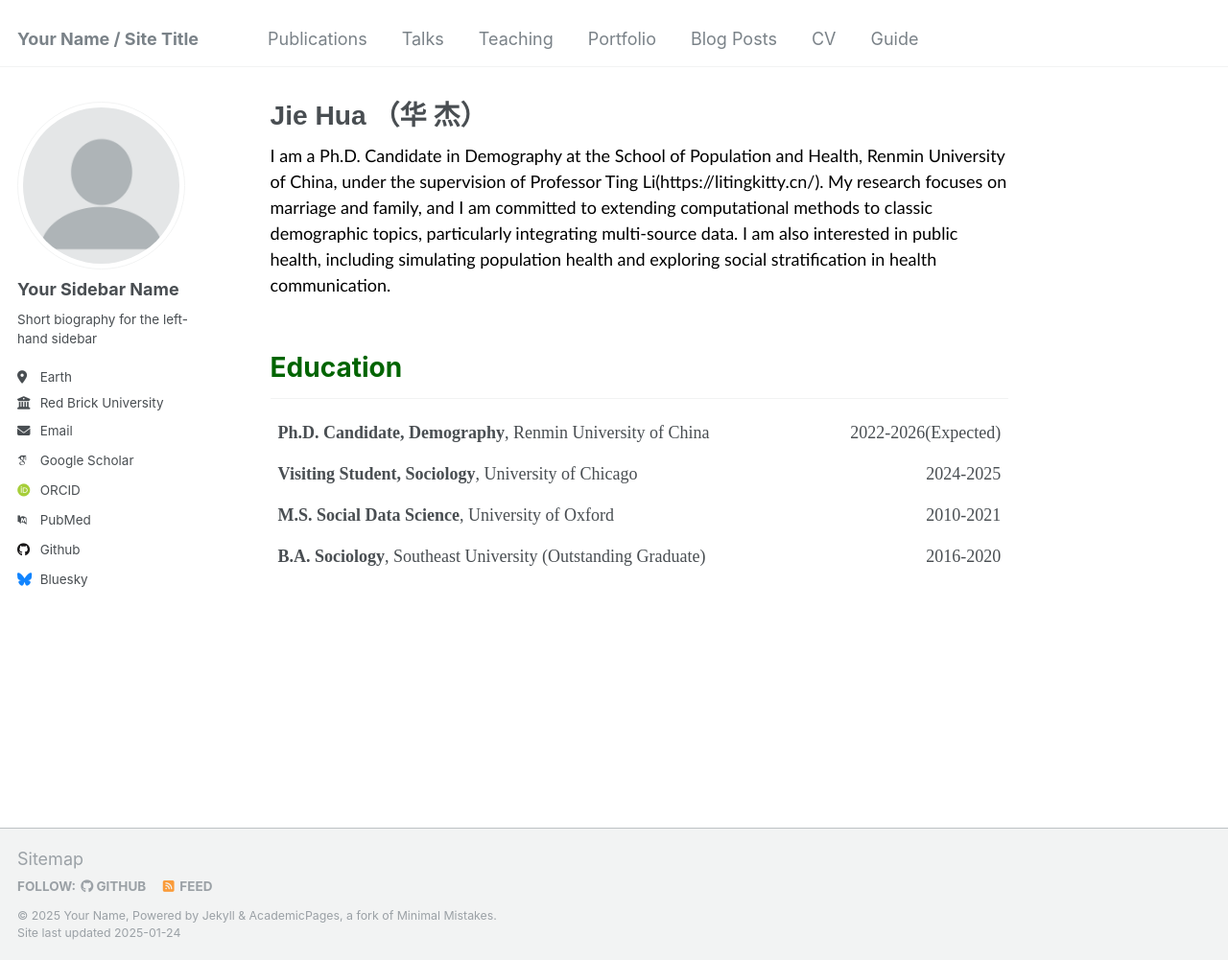
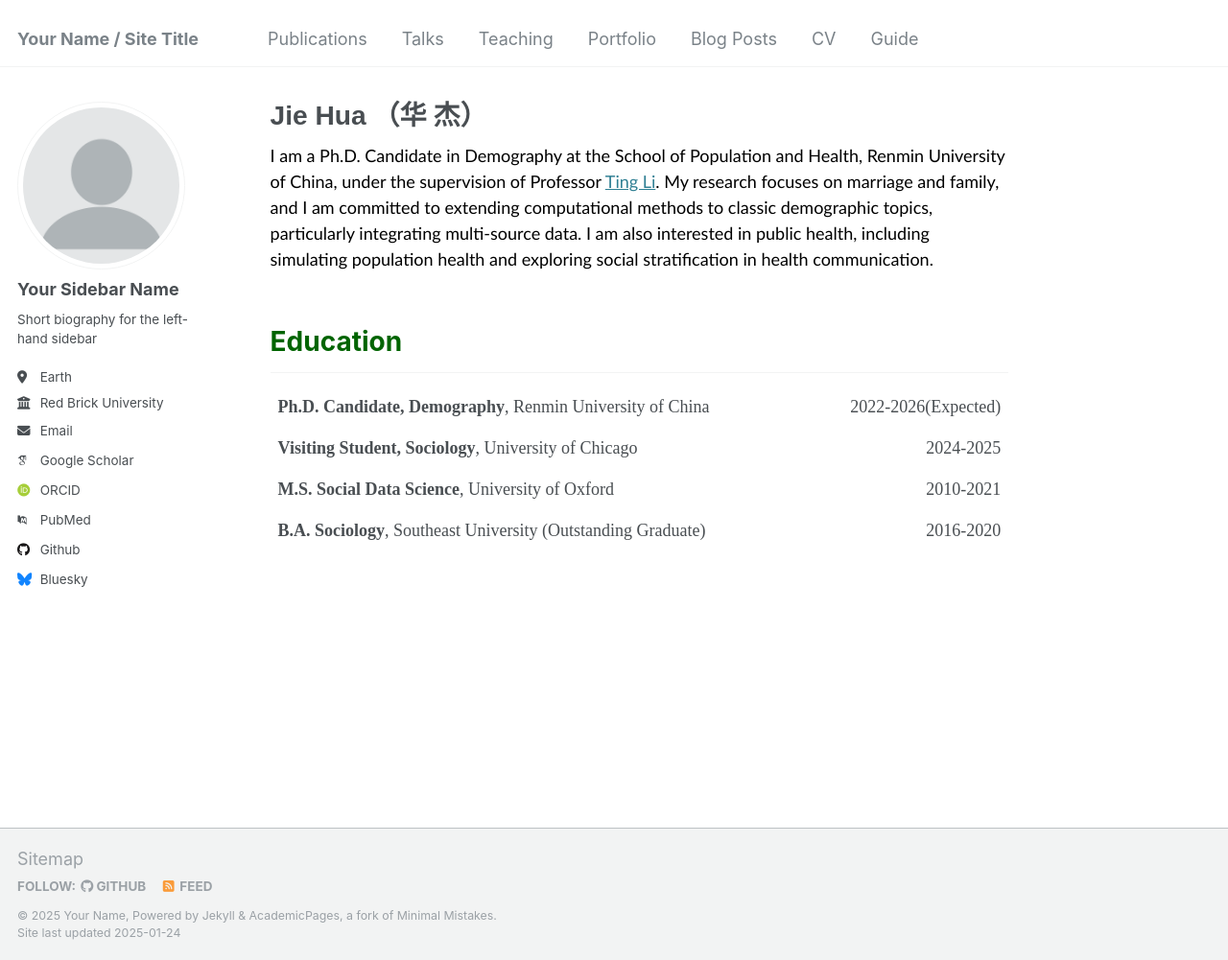
Before and after one commit to jiehua-css/jiehua-css.github.io, a Jekyll site: the page built from _pages/about.md, in a window 1280 px wide and 1001 px high. Shown: the whole window at 96% size. Built offline with Jekyll 4.4.1, drawn with Linux system fonts in a browser that asks for light colours; some web fonts are replaced; part of the change alters nothing that is shown.

Commit message:
Update about.md

```diff
--- a/_pages/about.md
+++ b/_pages/about.md
@@ -16,7 +16,7 @@ redirect_from:
 </style>
 
 <p class="bio-text">
- I am a Ph.D. Candidate in Demography at the School of Population and Health, Renmin University of China, under the supervision of Professor Ting Li(https://litingkitty.cn/). My research focuses on marriage and family, and I am committed to extending computational methods to classic demographic topics, particularly integrating multi-source data. I am also interested in public health, including simulating population health and exploring social stratification in health communication.
+I am a Ph.D. Candidate in Demography at the School of Population and Health, Renmin University of China, under the supervision of Professor <a href="https://litingkitty.cn/" target="_blank">Ting Li</a>. My research focuses on marriage and family, and I am committed to extending computational methods to classic demographic topics, particularly integrating multi-source data. I am also interested in public health, including simulating population health and exploring social stratification in health communication.
 </p>
 
 <style>
```
